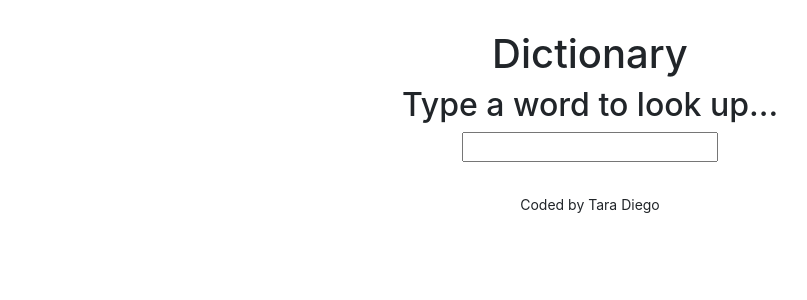
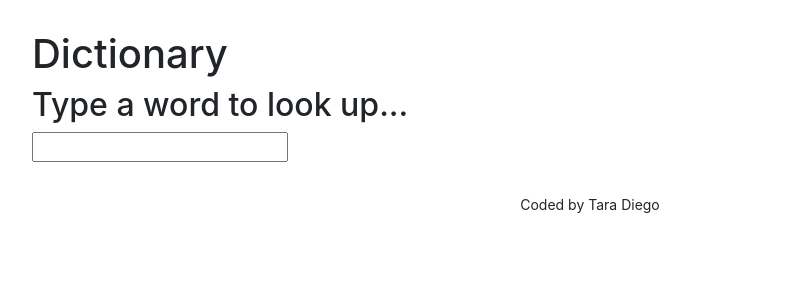
Before and after one commit to tarabite/dictionary-project, a React (Create React App) app: page / in a window 1280 px wide. Shown: the top 300 px of the page, without its empty margins (50-857 px from the left). Built offline with nearby package versions, Linux system fonts and the light colour scheme.

Commit message:
Removed extra ";"

```diff
--- a/src/App.css
+++ b/src/App.css
@@ -1,6 +1,6 @@
 .App {
   margin-top: 30px;
-  text-align: center;
+  text-align: left;
 }
 
 .App-footer {
--- a/src/Meaning.js
+++ b/src/Meaning.js
@@ -5,7 +5,7 @@ export default function Meaning(props) {
 
   return (
     <div className="Meaning">
-      <h3>{props.meaning.partOfSpeech}</h3>;
+      <h3>{props.meaning.partOfSpeech}</h3>
       {props.meaning.definitions.map(function (definition, index) {
         return (
           <div key={index}>
```
